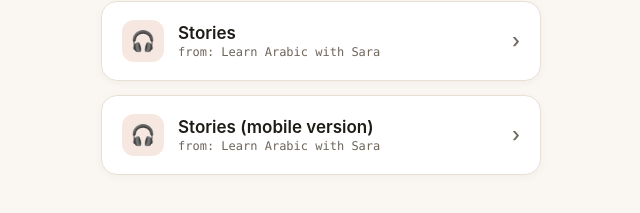
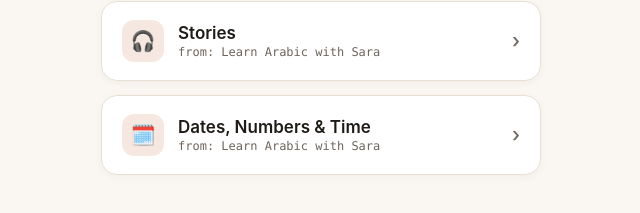
Before and after one commit to dtndelang/arabic_apps, a plain HTML site: page index.html in a window 1280 px wide. Shown: the part 465-678 px from the top of the page, 319-959 px from the left. Drawn offline with Linux system fonts and the light colour scheme.

Commit message:
Update link and title for Dates and Time section

```diff
--- a/index.html
+++ b/index.html
@@ -181,18 +181,17 @@
         <span class="chevron" aria-hidden="true">›</span>
       </a>
 
-      <!-- 3B. Stories PHONE VERSION-->
-      <a class="app-link" href="haki_stories_iphone.html">
+      <!-- 4 Dates and Time-->
+      <a class="app-link" href="dates-time.html">
         <div class="link-content">
-          <div class="icon-box" aria-hidden="true">🎧</div>
+          <div class="icon-box" aria-hidden="true">🗓️</div>
           <div>
-            <span class="link-title">Stories (mobile version)</span>
+            <span class="link-title">Dates, Numbers & Time</span>
             <span class="link-file">from: Learn Arabic with Sara</span>
           </div>
         </div>
         <span class="chevron" aria-hidden="true">›</span>
       </a>
-
     </nav>
   </main>
 </body>
```
